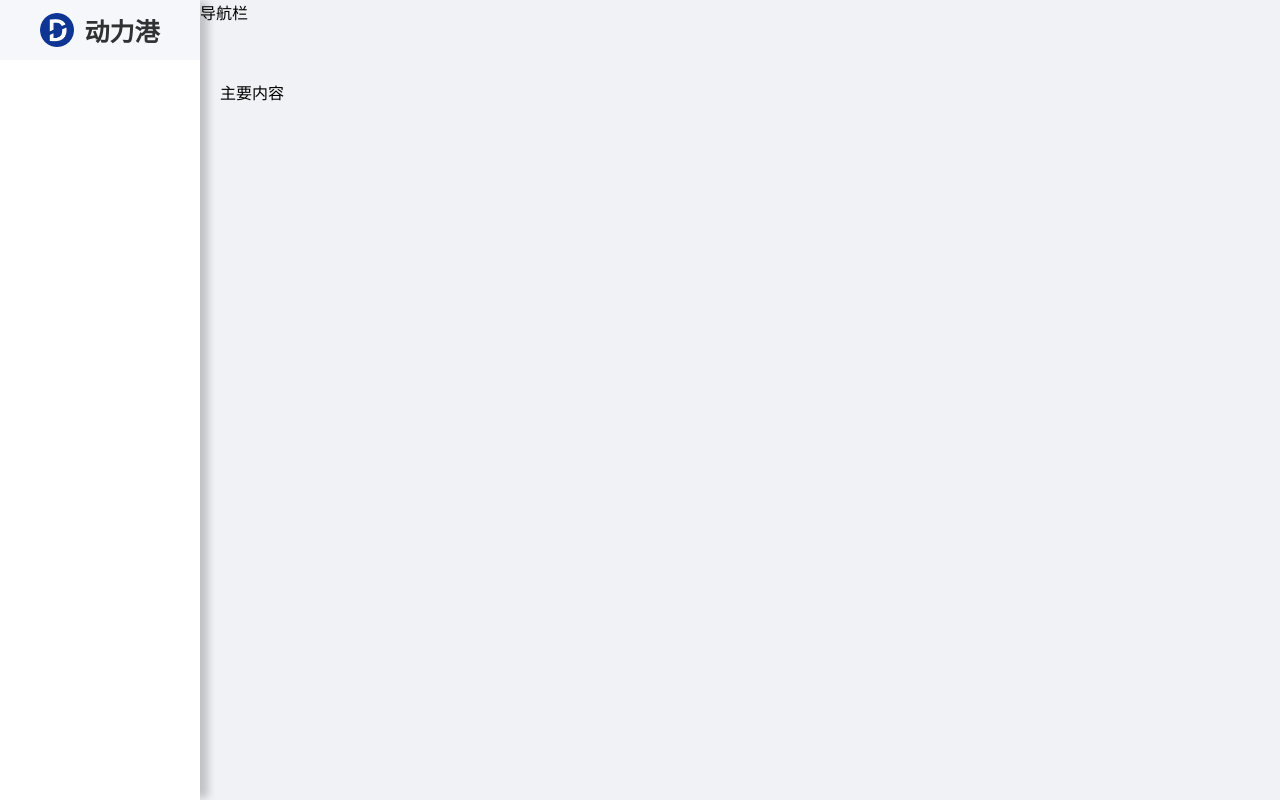
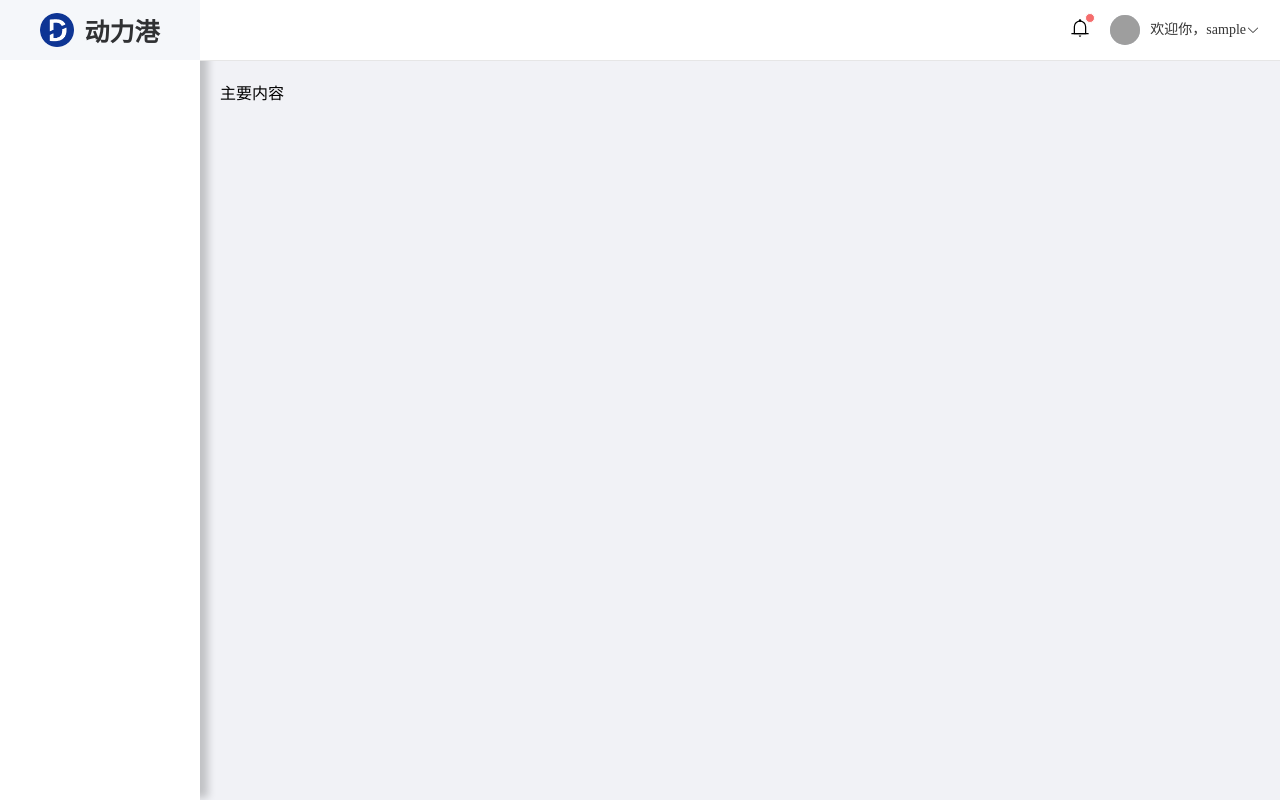
Before and after one commit to WXT13220755219/Energy_Management, a Vue app: page /dashboard in a window 1280 px wide. Built offline with nearby package versions, Linux system fonts and the light colour scheme; sample sign-in values are in the browser's storage; grey boxes are pictures that could not be loaded.

Commit message:
顶部导航栏开发

```diff
--- a/src/components/topHeader/TopHeader.vue
+++ b/src/components/topHeader/TopHeader.vue
@@ -1,11 +1,76 @@
 <template>
-  <div>导航栏</div>
+  <div class="header">
+    <!-- 左侧区域 -->
+     <div class="left"></div>
+    <!-- 个人中心区域 -->
+    <div class="personal">
+        <!-- 1.消息通知铃铛 -->
+          <el-badge is-dot class="item" style="margin-right: 20px; cursor:pointer;">
+            <el-icon size="20"><Bell /></el-icon>
+          </el-badge>
+        <!-- 2.头像 -->
+          <el-avatar
+            :size="30"
+            src="https://cube.elemecdn.com/0/88/03b0d39583f48206768a7534e55bcpng.png"
+            style="margin-right: 10px;"
+          />
+        <!-- 3.下拉菜单 -->
+         <el-dropdown :hide-on-click="false" @command="handleCommand">
+            <span class="el-dropdown-link">
+              欢迎你，{{ username }}
+              <el-icon class="el-icon-right"><arrow-down /></el-icon>
+            </span>
+            <template #dropdown>
+              <el-dropdown-menu>
+                <el-dropdown-item icon="user" command="user">个人中心</el-dropdown-item>
+                <el-dropdown-item icon="SwitchButton" command="logout" divided>退出登录</el-dropdown-item>
+              </el-dropdown-menu>
+            </template>
+         </el-dropdown>
+    </div>
+  </div>
 </template>
 
 <script lang="ts" setup>
+import { useLoginStore } from '@/store/login'
+import { useRouter } from 'vue-router'
+import { storeToRefs } from 'pinia'
 
+const router = useRouter()
+const loginStore = useLoginStore()
+// 使用storeToRefs保持username的响应式，用户信息更新，Header 上的名字也会自动变
+const { username } = storeToRefs(loginStore)
+// 处理下拉菜单点击事件
+const handleCommand = (command:string) => {
+  if(command === 'user'){
+    router.push('/personal')
+  } else if(command === 'logout'){
+    loginStore.logout()
+    router.push('/login')
+  }
+}
 </script>
 
-<style scoped>
-
+<style scoped lang="less">
+.header{
+  background-color: white;
+  height: 60px;
+  display: flex;
+  justify-content: space-between; //左右撑开
+  align-items: center;
+  padding: 0 20px;
+  border-bottom: 1px solid #e6e6e6;
+  .personal{
+    display: flex;
+    align-items: center;
+  }
+  .el-dropdown-link{
+    cursor:pointer;
+    color: #333;
+    display: flex;
+    align-items: center;
+    border: none;
+    outline: none;
+  }
+}
 </style>
--- a/src/store/login.ts
+++ b/src/store/login.ts
@@ -35,12 +35,24 @@ import type { LoginType } from '@/type/loginTy'
             throw error
         }
     }
+    // 退出登录
+    const logout = () => {
+        // 1.清空pinia状态
+        menu.value = [],
+        roles.value = [],
+        username.value = '',
+        token.value = '',
+        // 2.清空浏览器缓存
+        sessionStorage.clear()
+        localStorage.clear()
+    }
     // 暴露出去
     return {
         token,
         username,
         roles,
         menu,
-        login
+        login,
+        logout
     }
 })
```
